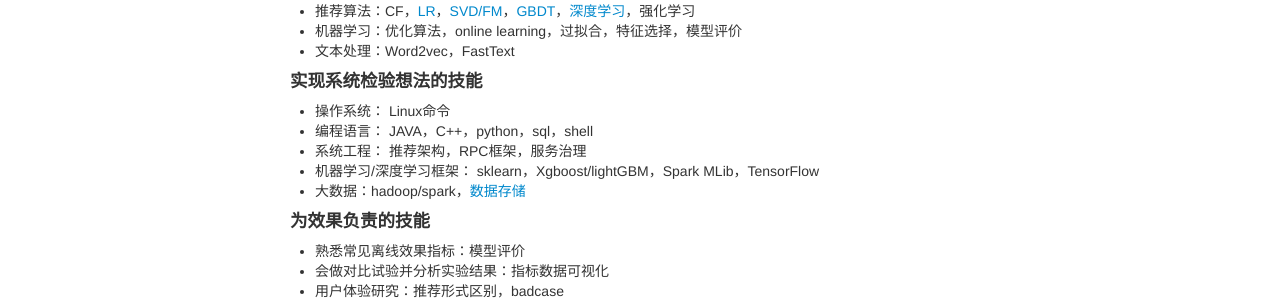
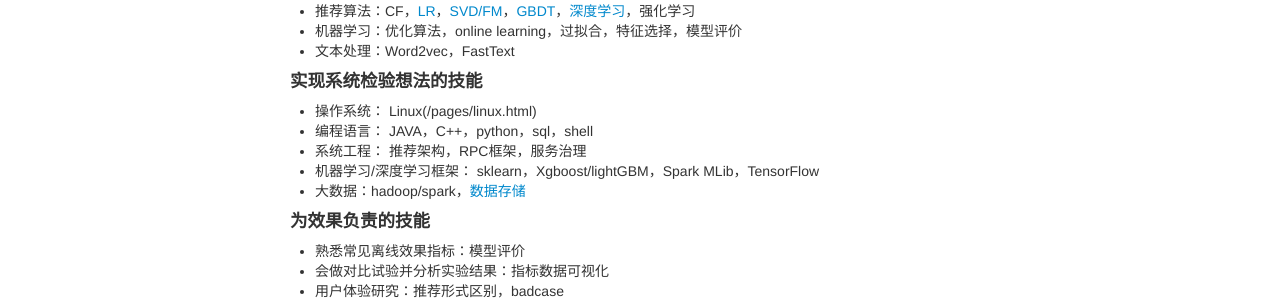
Before and after one commit to sfgcs/sfgcs.github.io, a Jekyll site: the page built from index.md, in a window 1280 px wide. Shown: the part 381-681 px from the top of the page. Built offline with Jekyll 4.4.1, drawn with Linux system fonts in a browser that asks for light colours.

Commit message:
Update index.md

```diff
--- a/index.md
+++ b/index.md
@@ -25,7 +25,7 @@ description: 如何成为一名推荐算法工程师详细补充版
 
 #### 实现系统检验想法的技能
 
-- 操作系统： Linux命令
+- 操作系统： Linux(/pages/linux.html)
 - 编程语言： JAVA，C++，python，sql，shell
 - 系统工程： 推荐架构，RPC框架，服务治理
 - 机器学习/深度学习框架： sklearn，Xgboost/lightGBM，Spark MLib，TensorFlow
```
